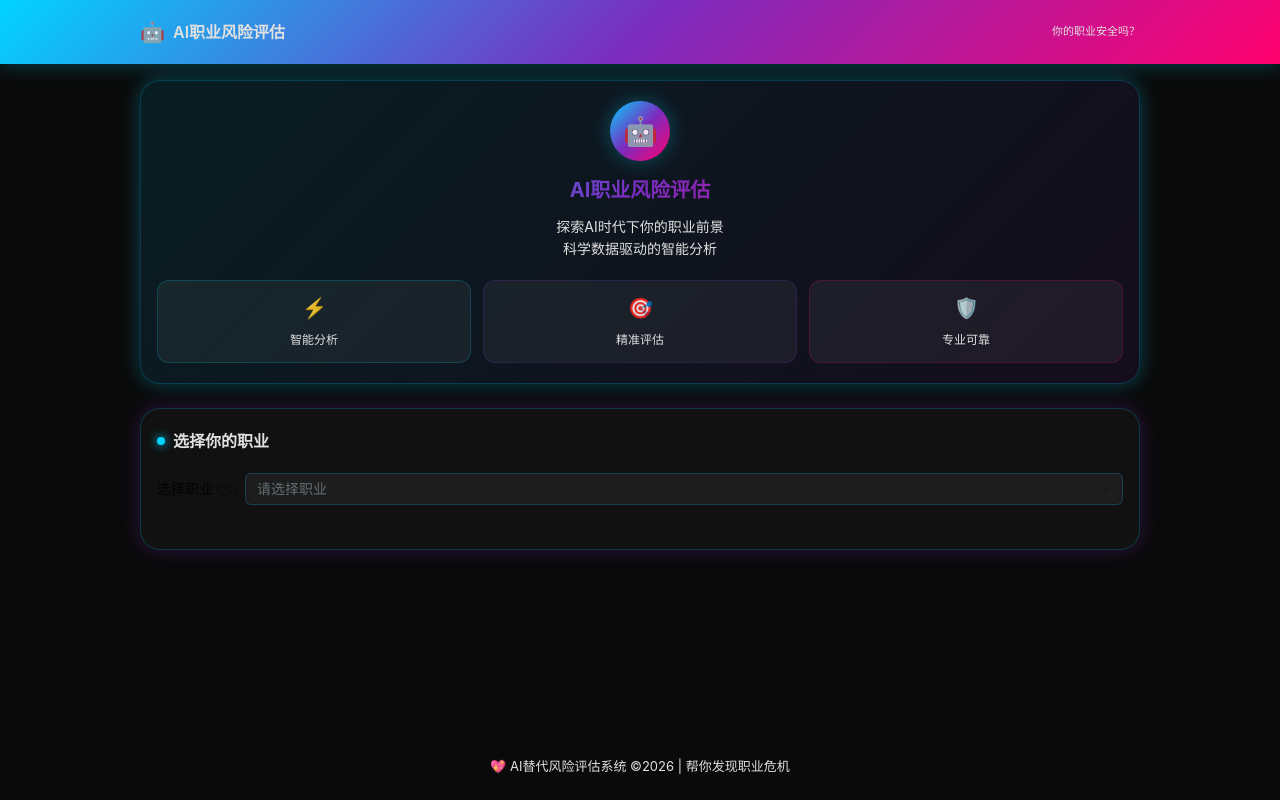
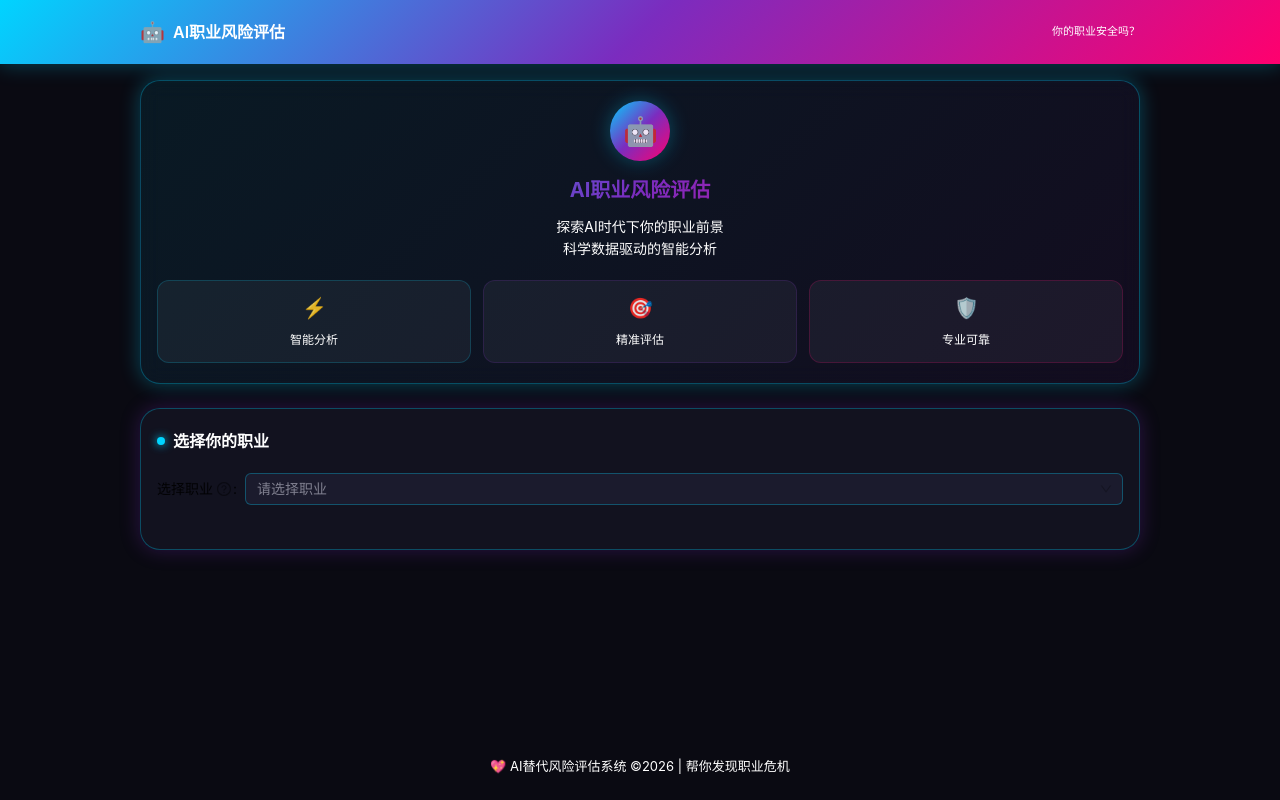
Before and after one commit to bengbeng9518/ai-risk-assessment, a React (Vite) app: page / in a window 1280 px wide. Built offline with nearby package versions, Linux system fonts and the light colour scheme.

Commit message:
improve-contrast

```diff
--- a/src/App.jsx
+++ b/src/App.jsx
@@ -16,18 +16,20 @@ const theme = {
   primary: '#00d4ff',
   secondary: '#7b2cbf',
   accent: '#ff006e',
-  gradient: 'linear-gradient(135deg, #0a0a0a 0%, #1a1a2e 50%, #16213e 100%)',
+  gradient: 'linear-gradient(135deg, #0f0f1a 0%, #1a1a2e 50%, #16213e 100%)',
   headerGradient: 'linear-gradient(135deg, #00d4ff 0%, #7b2cbf 50%, #ff006e 100%)',
-  cardGradient: 'linear-gradient(135deg, rgba(0, 212, 255, 0.1) 0%, rgba(123, 44, 191, 0.1) 100%)',
+  cardGradient: 'linear-gradient(135deg, rgba(0, 212, 255, 0.08) 0%, rgba(123, 44, 191, 0.08) 100%)',
   glowBlue: '0 0 20px rgba(0, 212, 255, 0.3)',
   glowPurple: '0 0 20px rgba(123, 44, 191, 0.3)',
   softPink: '#fff0f3',
   softPurple: '#f3f0ff',
-  textDark: '#e0e0e0',
-  textGray: '#a0a0a0',
-  bgDark: '#0a0a0a',
-  cardBg: 'rgba(255, 255, 255, 0.03)',
-  borderGlow: '1px solid rgba(0, 212, 255, 0.2)'
+  textDark: '#ffffff',
+  textLight: '#f0f0f0',
+  textGray: '#b0b0c0',
+  textMuted: '#808090',
+  bgDark: '#0a0a12',
+  cardBg: 'rgba(20, 20, 35, 0.8)',
+  borderGlow: '1px solid rgba(0, 212, 255, 0.3)'
 };
 
 function App() {
--- a/src/index.css
+++ b/src/index.css
@@ -12,7 +12,7 @@ html, body {
 
 body {
   overflow-x: hidden;
-  background: #0a0a0a;
+  background: #0a0a12;
 }
 
 #root {
@@ -81,9 +81,9 @@ body {
 
 .ant-input,
 .ant-select-selector {
-  background: rgba(255, 255, 255, 0.05) !important;
-  border: 1px solid rgba(0, 212, 255, 0.2) !important;
-  color: #e0e0e0 !important;
+  background: rgba(30, 30, 50, 0.8) !important;
+  border: 1px solid rgba(0, 212, 255, 0.3) !important;
+  color: #ffffff !important;
   transition: all 0.3s ease !important;
 }
 
@@ -96,11 +96,11 @@ body {
 }
 
 .ant-input::placeholder {
-  color: #636e72 !important;
+  color: #808090 !important;
 }
 
 .ant-select-selection-placeholder {
-  color: #636e72 !important;
+  color: #808090 !important;
 }
 
 .ant-collapse {
@@ -115,21 +115,21 @@ body {
 }
 
 .ant-collapse-header {
-  color: #e0e0e0 !important;
-  font-weight: 500 !important;
+  color: #ffffff !important;
+  font-weight: 600 !important;
 }
 
 .ant-collapse-content {
-  background: rgba(0, 0, 0, 0.2) !important;
-  color: #a0a0a0 !important;
+  background: rgba(20, 20, 35, 0.6) !important;
+  color: #c0c0d0 !important;
 }
 
 .ant-typography {
-  color: #e0e0e0 !important;
+  color: #ffffff !important;
 }
 
 .ant-typography-secondary {
-  color: #a0a0a0 !important;
+  color: #b0b0c0 !important;
 }
 
 .ant-divider {
@@ -162,11 +162,11 @@ body {
 }
 
 .ant-modal-title {
-  color: #e0e0e0 !important;
+  color: #ffffff !important;
 }
 
 .ant-modal-close {
-  color: #a0a0a0 !important;
+  color: #b0b0c0 !important;
 }
 
 .ant-modal-close:hover {
```
